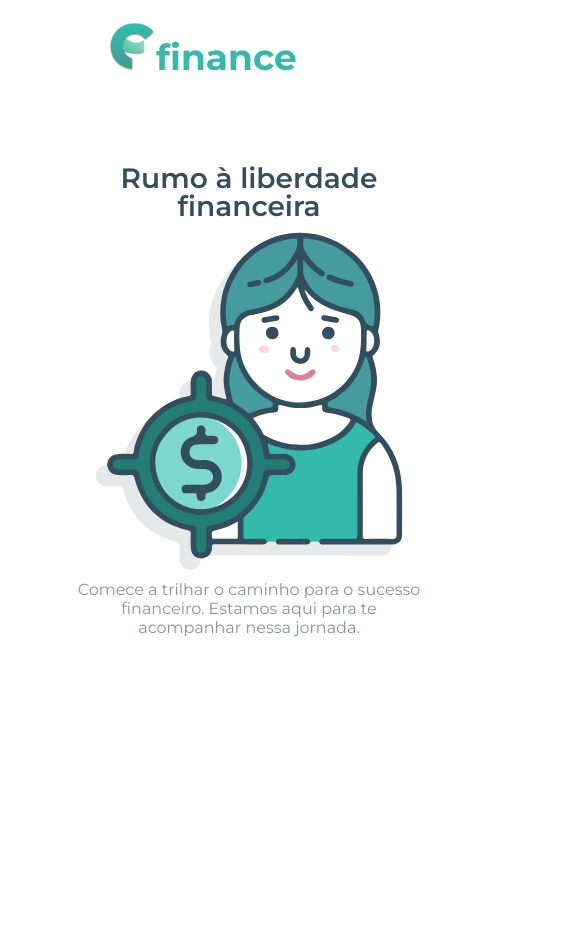
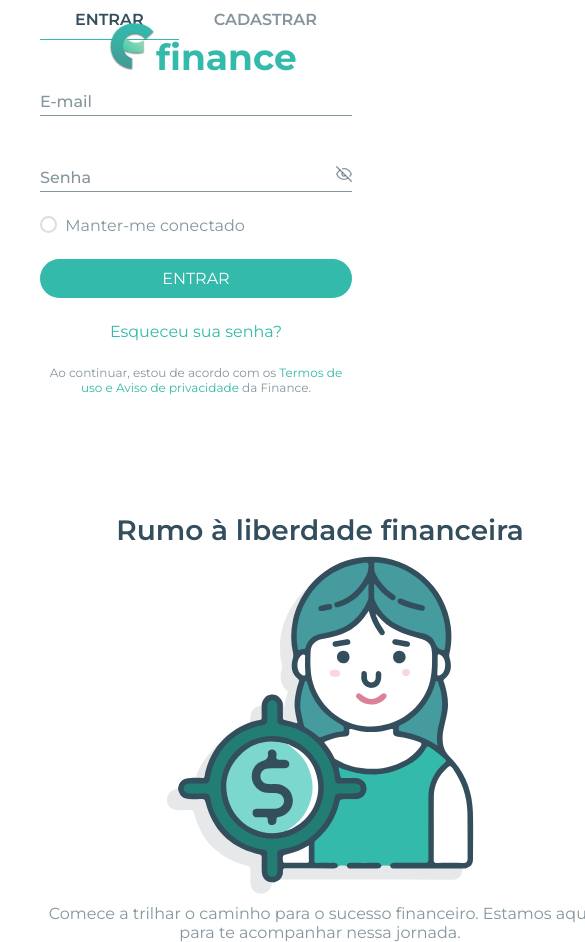
Before and after one commit to vitorlurici/finance-project, a React (Vite) app: page /auth/login in a window 390 px wide. Shown: the top 942 px of the page, 585 px wide, since content can reach past the window. Before the commit the page ends 844 px from the top, so only its background shows below. Built offline with nearby package versions, Linux system fonts and the light colour scheme.

Commit message:
project-update-commit

```diff
--- a/src/components/dashboard/month-modal/MonthDatePicker.tsx
+++ b/src/components/dashboard/month-modal/MonthDatePicker.tsx
@@ -96,17 +96,7 @@ const MonthDatePicker: React.FC = () => {
             >
               <PreviousYearIcon />
             </button>
-            <select
-              className="select-year"
-              value={anoSelecionado}
-              onChange={(e) => setAnoSelecionado(parseInt(e.target.value))}
-            >
-              {anosDisponiveis.map((ano) => (
-                <option key={ano} value={ano}>
-                  {ano}
-                </option>
-              ))}
-            </select>
+            <div className="selected-year">{anoSelecionado}</div>
             <button
               className="btn-next-prev"
               onClick={() => handleYearChange(1)}
--- a/src/components/dashboard/month-modal/MonthModal.scss
+++ b/src/components/dashboard/month-modal/MonthModal.scss
@@ -55,29 +55,10 @@
         }
       }
 
-      .select-year {
-        appearance: none;
+      .selected-year {
         background-color: transparent;
-        border: none;
-        outline: none;
-        font-family: "Montserrat", sans-serif;
-        font-size: 16px;
         font-weight: 600;
-        color: $color-white;
-        cursor: pointer;
-        transition: 0.4s;
         padding: 8px;
-
-        &:hover {
-          background-color: $color-shadow-secundary;
-          border-radius: 20px;
-          transition: 0.4s;
-        }
-
-        option {
-          background-color: $color-primary;
-          cursor: pointer;
-        }
       }
     }
 
--- a/src/routes/auth/Auth.scss
+++ b/src/routes/auth/Auth.scss
@@ -33,16 +33,15 @@
     width: 100%;
     align-items: start;
     justify-content: center;
-    gap: 108px;
 
     .left-content {
       display: flex;
       flex-direction: column;
-      width: 424px;
       justify-content: center;
       gap: 24px;
       color: $color-semi-secundary;
       overflow: hidden;
+      padding: 0px 108px;
 
       .top-login {
         display: flex;
@@ -90,7 +89,7 @@
           input {
             display: flex;
             min-width: 180px;
-            width: 452px;
+            width: 100%;
             padding: 8px 0px;
             padding-right: 20px;
             color: $color-secundary;
@@ -226,3 +225,33 @@
     }
   }
 }
+
+@media (max-width: 1279px) {
+  .auth {
+    .content {
+      .left-content {
+        padding: 0px 40px;
+
+        form {
+          .float-label {
+            input {
+              width: 100%;
+            }
+          }
+        }
+      }
+
+      .right-content {
+        padding: 0px 40px;
+      }
+    }
+  }
+}
+
+@media (max-width: 950px) {
+  .auth {
+    .content {
+      flex-direction: column;
+    }
+  }
+}
```
